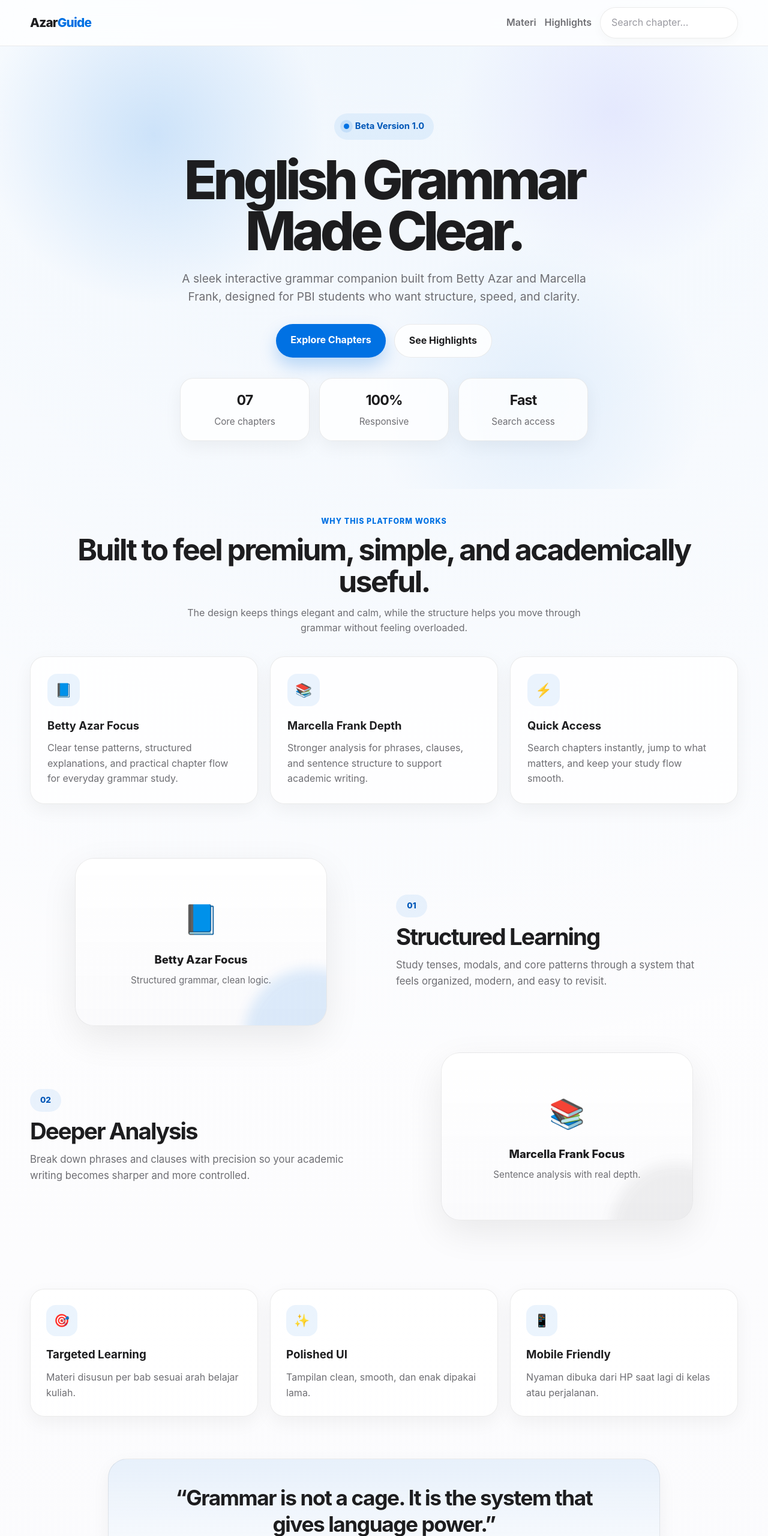
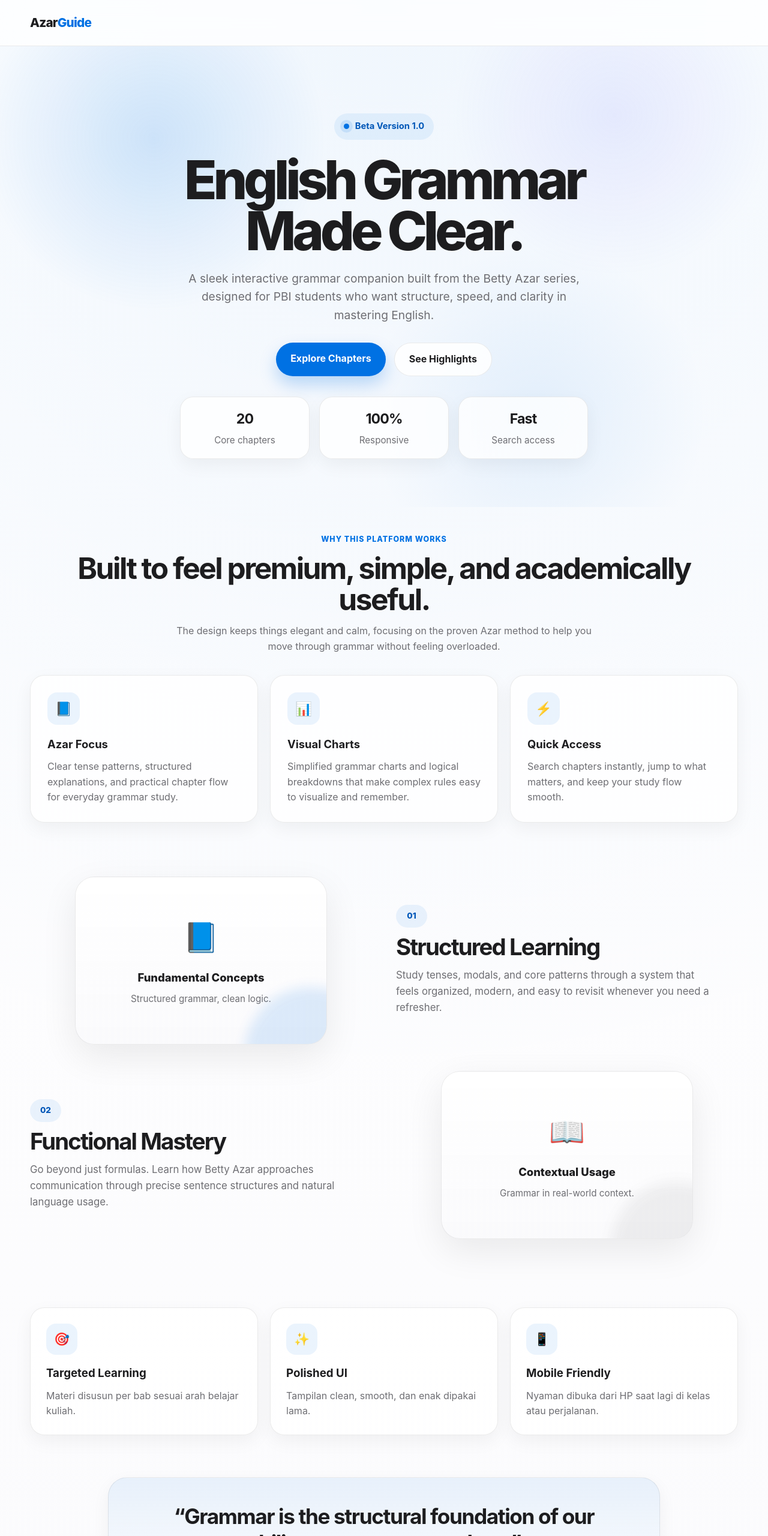
Before and after one commit to Zahraameliaa33/english-grammar-betty-azar-blue-book-third-edition, a plain HTML site: page index.html in a window 1280 px wide. Shown: the top 2560 px of the page at 60% size. Drawn offline with Linux system fonts and the light colour scheme.

Commit message:
delete parts: search feature I'll thinkg for another to fill the space

```diff
--- a/css/homepage/homepage.css
+++ b/css/homepage/homepage.css
@@ -79,48 +79,6 @@
   color: var(--azar-blue);
 }
 
-.nav-actions {
-  display: flex;
-  align-items: center;
-  gap: 14px;
-  flex-wrap: wrap;
-}
-
-.nav-link {
-  color: var(--text-sub);
-  font-weight: 600;
-  transition: 0.2s ease;
-}
-
-.nav-link:hover {
-  color: var(--text-main);
-}
-
-.search-wrap {
-  position: relative;
-}
-
-#searchInput {
-  width: 230px;
-  padding: 12px 18px;
-  border-radius: 999px;
-  border: 1px solid rgba(0, 0, 0, 0.08);
-  background: rgba(255, 255, 255, 0.9);
-  color: var(--text-main);
-  outline: none;
-  transition: 0.25s ease;
-  box-shadow: 0 6px 18px rgba(0, 0, 0, 0.03);
-}
-
-#searchInput::placeholder {
-  color: #9a9aa1;
-}
-
-#searchInput:focus {
-  width: 300px;
-  border-color: rgba(0, 113, 227, 0.4);
-  box-shadow: 0 0 0 4px rgba(0, 113, 227, 0.08);
-}
 
 /* HERO */
 .hero {
@@ -733,17 +691,8 @@
     padding: 14px 0;
   }
 
-  .nav-actions {
-    justify-content: space-between;
-  }
 
-  #searchInput {
-    width: 100%;
-  }
 
-  #searchInput:focus {
-    width: 100%;
-  }
 
   .hero {
     min-height: auto;
--- a/index.html
+++ b/index.html
@@ -14,19 +14,6 @@
         <a href="#" class="logo" aria-label="AzarGuide Home">
           Azar<span>Guide</span>
         </a>
-
-        <div class="nav-actions">
-          <a href="#materi" class="nav-link">Materi</a>
-          <a href="#highlights" class="nav-link">Highlights</a>
-          <div class="search-wrap">
-            <input
-              type="text"
-              id="searchInput"
-              placeholder="Search chapter..."
-              aria-label="Search chapters"
-            />
-          </div>
-        </div>
       </div>
     </nav>
 
@@ -45,8 +32,8 @@
         </h1>
 
         <p class="hero-copy">
-          A sleek interactive grammar companion built from Betty Azar and Marcella Frank,
-          designed for PBI students who want structure, speed, and clarity.
+          A sleek interactive grammar companion built from the Betty Azar series,
+          designed for PBI students who want structure, speed, and clarity in mastering English.
         </p>
 
         <div class="hero-actions">
@@ -56,7 +43,7 @@
 
         <div class="hero-meta">
           <div class="meta-item">
-            <strong>07</strong>
+            <strong>20</strong>
             <span>Core chapters</span>
           </div>
           <div class="meta-item">
@@ -77,15 +64,15 @@
         <span class="eyebrow">Why this platform works</span>
         <h2>Built to feel premium, simple, and academically useful.</h2>
         <p>
-          The design keeps things elegant and calm, while the structure helps you move
-          through grammar without feeling overloaded.
+          The design keeps things elegant and calm, focusing on the proven
+          Azar method to help you move through grammar without feeling overloaded.
         </p>
       </div>
 
       <div class="highlight-grid">
         <article class="highlight-card reveal">
           <div class="highlight-icon">📘</div>
-          <h3>Betty Azar Focus</h3>
+          <h3>Azar Focus</h3>
           <p>
             Clear tense patterns, structured explanations, and practical chapter flow for
             everyday grammar study.
@@ -93,11 +80,11 @@
         </article>
 
         <article class="highlight-card reveal">
-          <div class="highlight-icon">📚</div>
-          <h3>Marcella Frank Depth</h3>
+          <div class="highlight-icon">📊</div>
+          <h3>Visual Charts</h3>
           <p>
-            Stronger analysis for phrases, clauses, and sentence structure to support
-            academic writing.
+            Simplified grammar charts and logical breakdowns that make complex
+            rules easy to visualize and remember.
           </p>
         </article>
 
@@ -118,7 +105,7 @@
         <div class="zigzag-img">
           <div class="glass-card blue-glow">
             <div class="book-icon">📘</div>
-            <p>Betty Azar Focus</p>
+            <p>Fundamental Concepts</p>
             <span>Structured grammar, clean logic.</span>
           </div>
         </div>
@@ -128,7 +115,7 @@
           <h2>Structured Learning</h2>
           <p>
             Study tenses, modals, and core patterns through a system that feels organized,
-            modern, and easy to revisit.
+            modern, and easy to revisit whenever you need a refresher.
           </p>
         </div>
       </div>
@@ -136,18 +123,18 @@
       <div class="zigzag-row reverse reveal">
         <div class="zigzag-img">
           <div class="glass-card silver-glow">
-            <div class="book-icon">📚</div>
-            <p>Marcella Frank Focus</p>
-            <span>Sentence analysis with real depth.</span>
+            <div class="book-icon">📖</div>
+            <p>Contextual Usage</p>
+            <span>Grammar in real-world context.</span>
           </div>
         </div>
 
         <div class="zigzag-text">
           <span class="section-tag">02</span>
-          <h2>Deeper Analysis</h2>
+          <h2>Functional Mastery</h2>
           <p>
-            Break down phrases and clauses with precision so your academic writing becomes
-            sharper and more controlled.
+            Go beyond just formulas. Learn how Betty Azar approaches communication
+            through precise sentence structures and natural language usage.
           </p>
         </div>
       </div>
@@ -178,7 +165,7 @@
     <section class="quote-section reveal">
       <div class="quote-content">
         <blockquote>
-          “Grammar is not a cage. It is the system that gives language power.”
+          “Grammar is the structural foundation of our ability to express ourselves.”
         </blockquote>
         <cite>— AzarGuide Study Philosophy</cite>
       </div>
--- a/js/homepage/homepage.js
+++ b/js/homepage/homepage.js
@@ -52,7 +52,6 @@
    DOM
 ========================= */
 const listContainer = document.getElementById("grammarList");
-const searchInput = document.getElementById("searchInput");
 const chips = document.querySelectorAll(".chip");
 
 let activeFilter = "all";
@@ -132,25 +131,16 @@
 /* =========================
    SEARCH + FILTER
 ========================= */
-function getFilteredChapters() {
-  const term = searchInput.value.trim().toLowerCase();
-
-  return chapters.filter((chapter) => {
-    const matchesSearch =
-      chapter.title.toLowerCase().includes(term) ||
-      chapter.desc.toLowerCase().includes(term);
-
-    const matchesCategory =
-      activeFilter === "all" || chapter.category === activeFilter;
-
-    return matchesSearch && matchesCategory;
-  });
-}
 
 function updateActiveChip(filter) {
   chips.forEach((chip) => {
     chip.classList.toggle("active", chip.dataset.filter === filter);
   });
+}
+
+function getFilteredChapters() {
+  if (activeFilter === "all") return chapters; // tampilkan semua
+  return chapters.filter(ch => ch.category === activeFilter);
 }
 
 chips.forEach((chip) => {
@@ -161,9 +151,7 @@
   });
 });
 
-searchInput.addEventListener("input", () => {
-  renderChapters(getFilteredChapters());
-});
+
 
 /* =========================
    EVENTS (CLICK ROW)
```
